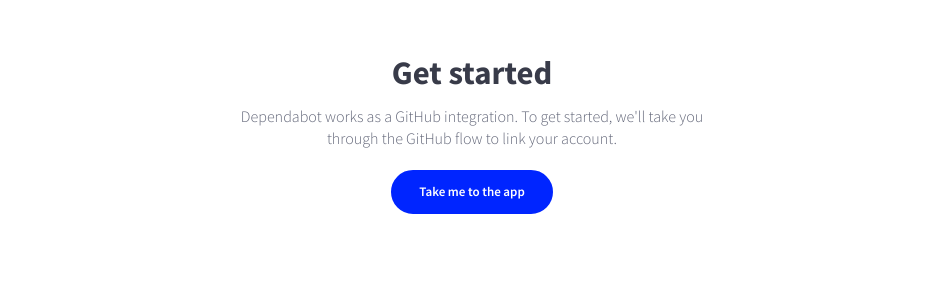
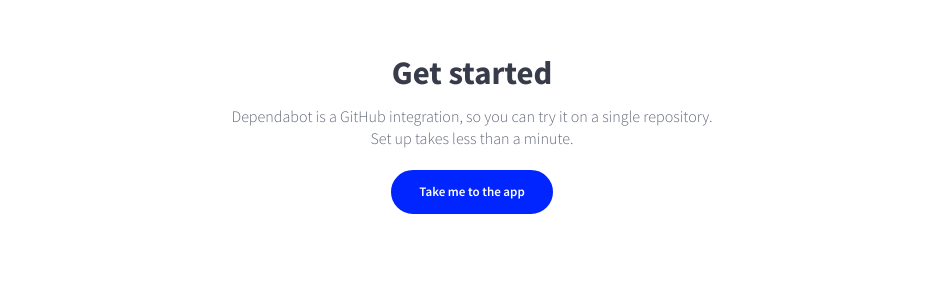
Before and after one commit to desenvolvedorIcotrade/App.bot, a Jekyll site: the page index.html, which Jekyll copies as it is, in a window 1280 px wide and 900 px high, scrolled down 2676 px. Shown: the part 534-834 px from the top of the window, without its empty margins (168-1111 px from the left). Built offline with Jekyll 4.4.1, drawn with Linux system fonts in a browser that asks for light colours; nearby versions of some CDN libraries.

Commit message:
Better get setup text

```diff
--- a/index.html
+++ b/index.html
@@ -241,7 +241,8 @@
   <div class="container">
     <div class="section get-started">
       <h2>Get started</h2>
-      <p>Dependabot works as a GitHub integration. To get started, we'll take you through the GitHub flow to link your account.</p>
+      <p>Dependabot is a GitHub integration, so you can try it on a single repository.<br>
+      Set up takes less than a minute.</p>
       <a class="button primary" href="//app.dependabot.com/auth/sign-up">Take me to the app</a>
     </div>
   </div>
```
